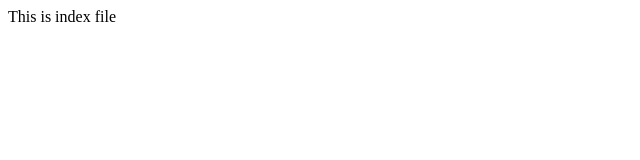
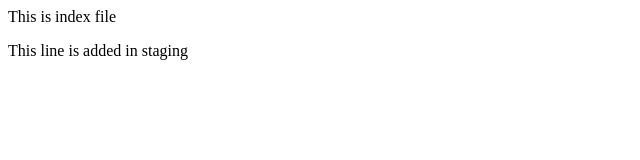
Before and after one commit to Solaimanislam/git-acc, a plain HTML site: page index.html in a window 1280 px wide. Shown: the whole page, without its empty margins (0-640 px from the left). Drawn offline with Linux system fonts and the light colour scheme.

Commit message:
changing in staging

```diff
--- a/index.html
+++ b/index.html
@@ -1 +1,2 @@
 <p>This is index file </p>
+<p>This line is added in staging</p>
```
